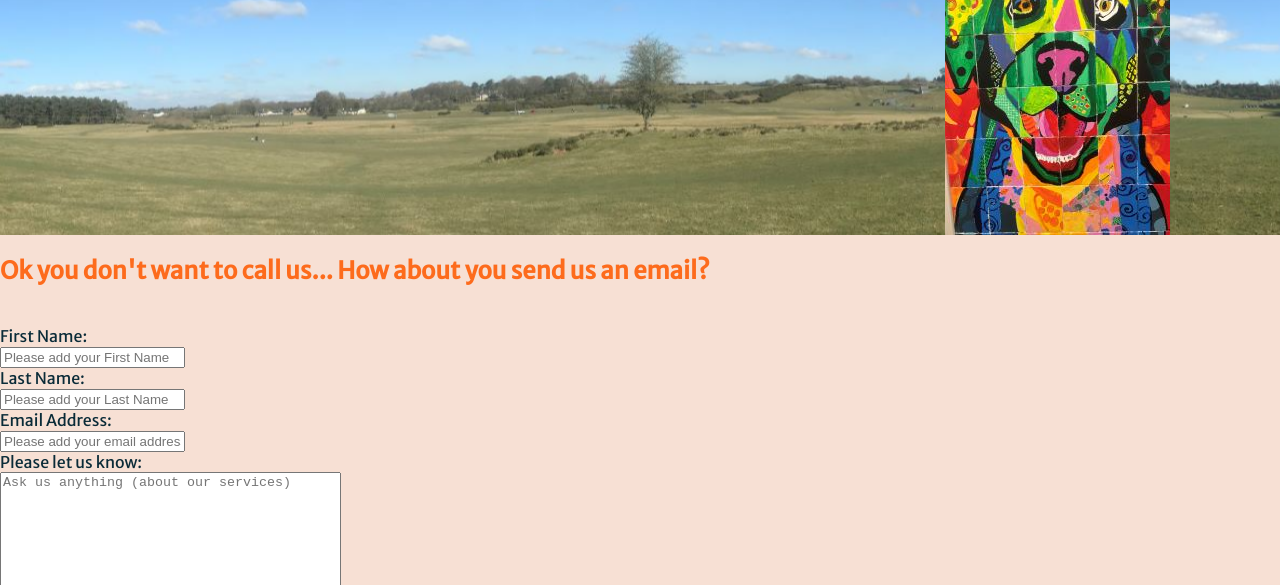
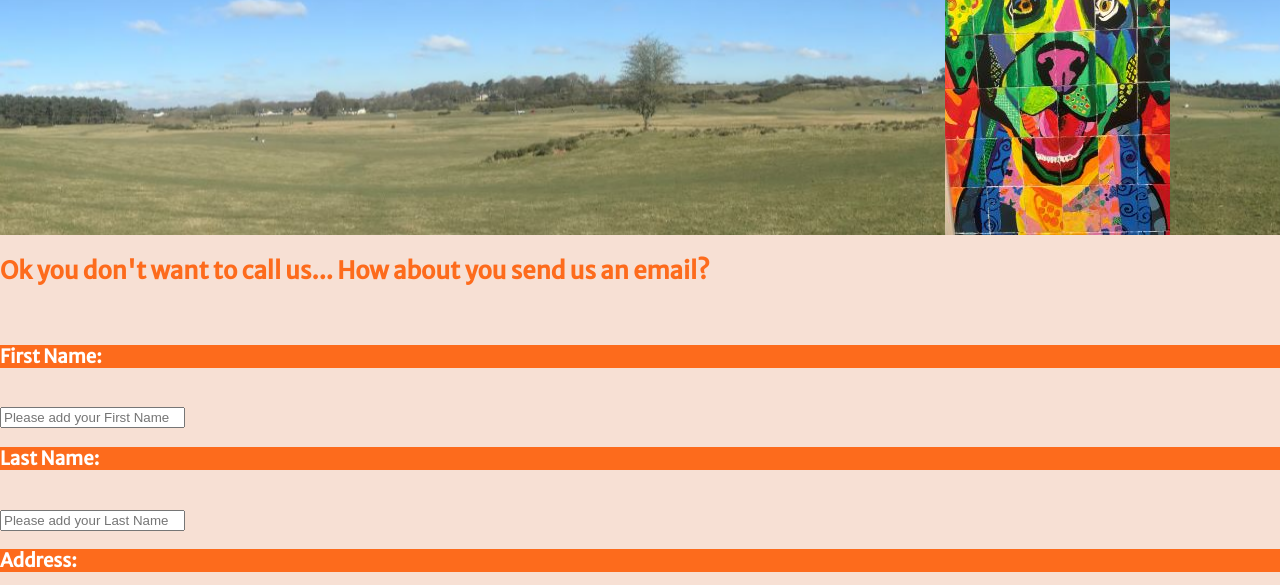
Before and after one commit to AndrewCozma/PP1, a plain HTML site: page contact.html in a window 1280 px wide. Shown: the part 215-800 px from the top of the page. Drawn offline with Linux system fonts and the light colour scheme.

Commit message:
form update

```diff
--- a/assets/css/style.css
+++ b/assets/css/style.css
@@ -237,7 +237,7 @@ footer {
     #photos {
         column-count: 3;
     }
-}
+
 
 @media screen and (max-width: 800px) {
 
--- a/contact.html
+++ b/contact.html
@@ -32,13 +32,13 @@
       <br>
       <div>
         <form action="/contact_page.html">
-            <label for="fname">First Name:</label><br>
+            <label for="fname"><h3>First Name:</h3></label><br>
             <input type="text" id="fname" name="fname" placeholder="Please add your First Name"><br>
-            <label for="lname">Last Name:</label><br>
+            <label for="lname"><h3>Last Name:</h3></label><br>
             <input type="text" id="lname" name="lname" placeholder="Please add your Last Name"><br>
-            <label for="email">Email Address:</label><br>
+            <label for="email"><h3>Address:</h3></label><br>
             <input type="email" id="email" name="email" placeholder="Please add your email address"><br>
-            <label for="text">Please let us know:</label><br>
+            <label for="text"><h3>Please let us know:</h3></label><br>
             <textarea id="text" name="text" placeholder="Ask us anything (about our services)" rows="10" cols="40"></textarea> <br>
             <input type="submit" value="Submit">
         </form>
```
Also changed, not shown: gallery.html (+1 -1 lines), index.html (+1 -1 lines).
